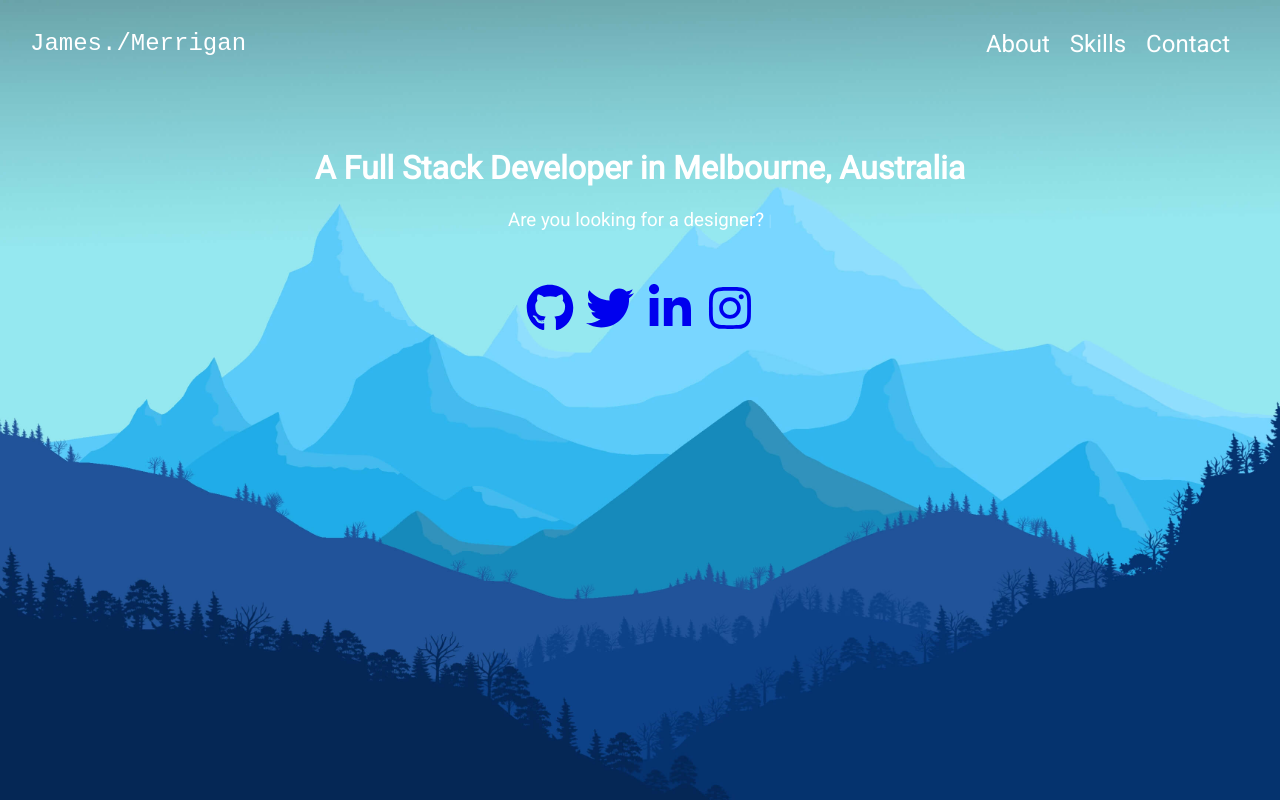
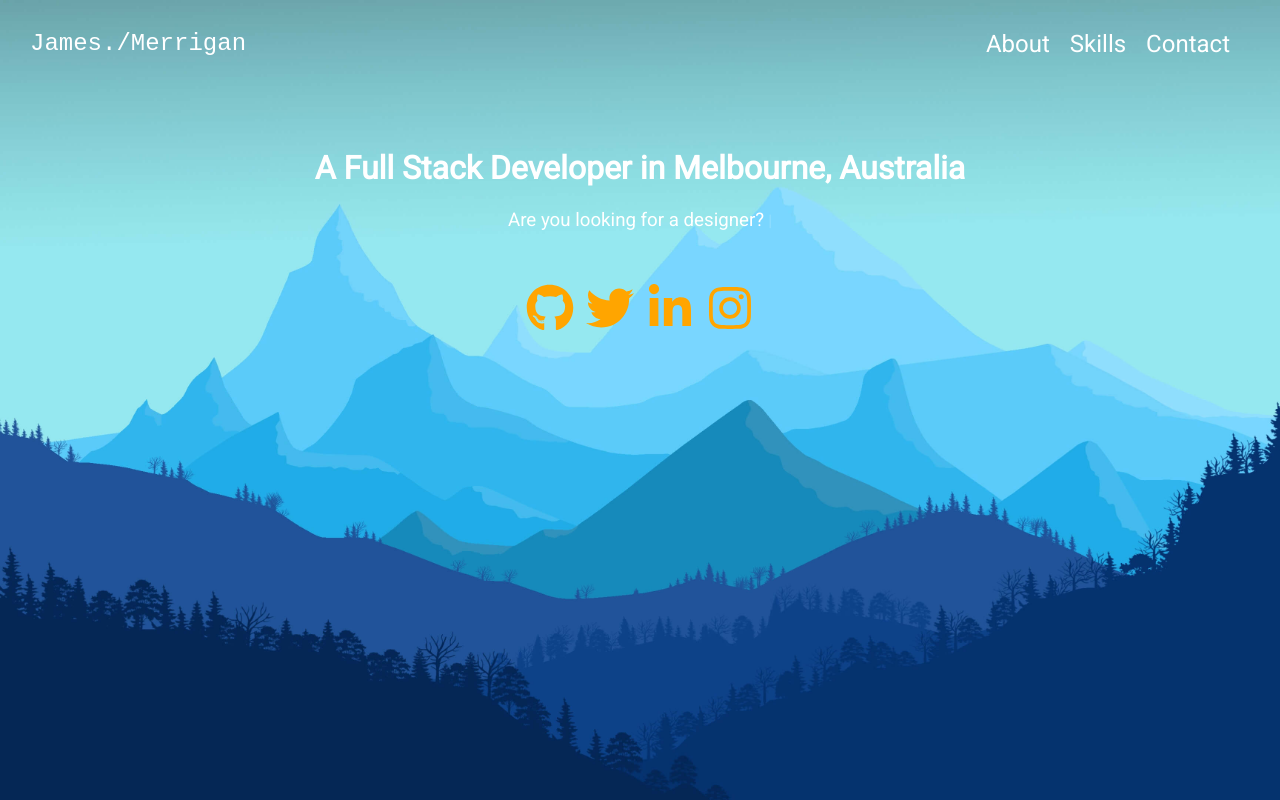
Before and after one commit to jmerrigan/react-portfolio, a React (Create React App) app: page / in a window 1280 px wide. Shown: the top 800 px of the page. Built offline with nearby package versions, Linux system fonts and the light colour scheme; a web font is replaced by a local one.

Commit message:
Fixed coloring of social icons

```diff
--- a/src/App.css
+++ b/src/App.css
@@ -115,8 +115,7 @@ body {
   animation: bounce-top 1s both;
 
 }
-
-.socialIcons a:visited {
+.socialIcons a {
   color: orange;
 }
 
```
